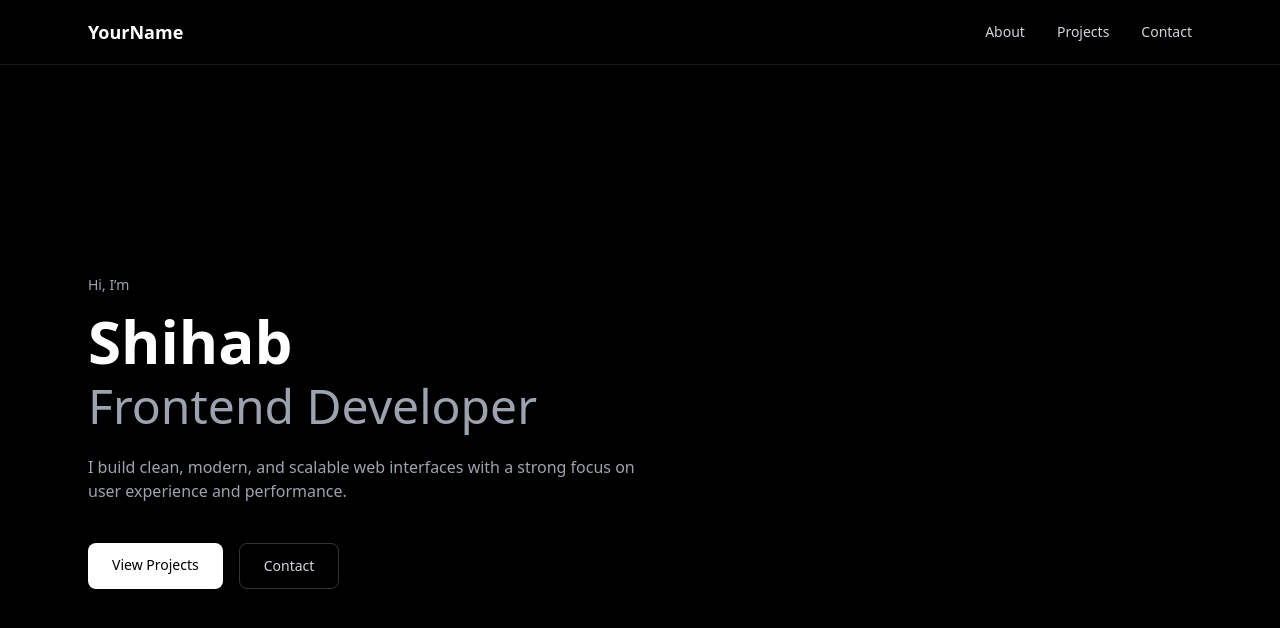
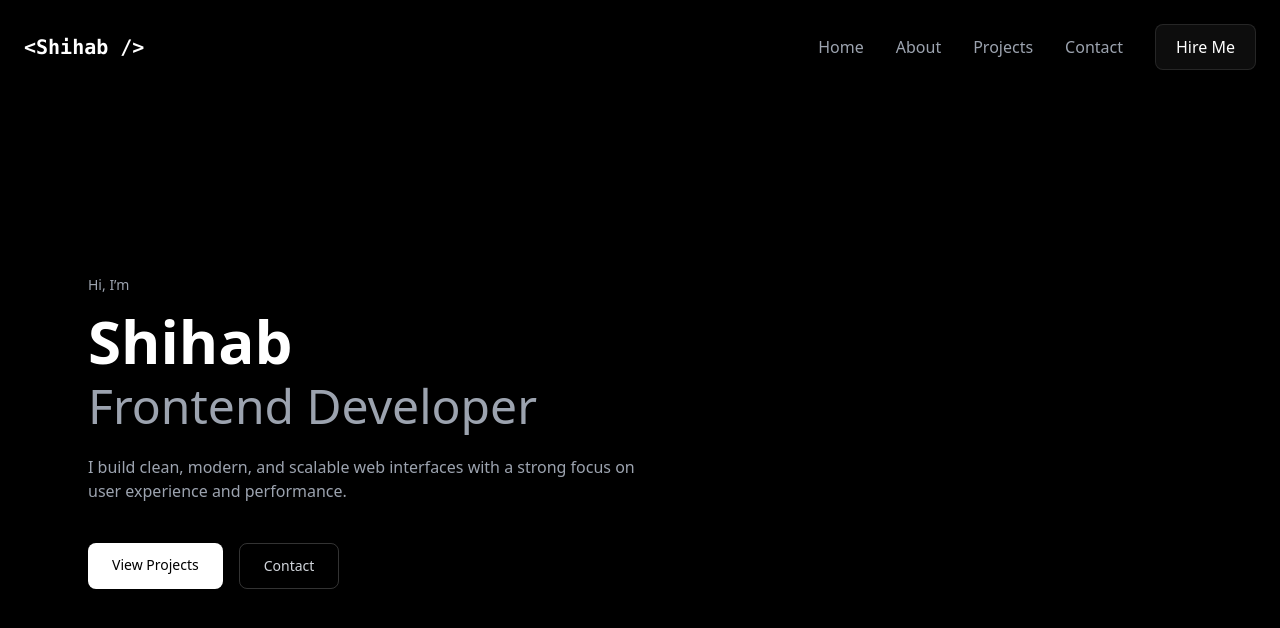
Before and after one commit to rushdv/portfolio, a React (Vite) app: page / in a window 1280 px wide. Shown: the top 628 px of the page. Built offline with nearby package versions, Linux system fonts and the light colour scheme.

Commit message:
feat: Enhance navbar with scroll effects, mobile menu, and improved styling

```diff
--- a/src/components/Navbar.jsx
+++ b/src/components/Navbar.jsx
@@ -1,44 +1,91 @@
-import { useState } from "react"
+import { useState, useEffect } from "react";
+import { Menu, X } from "lucide-react";
 
 export default function Navbar() {
-  const [open, setOpen] = useState(false)
+  const [isOpen, setIsOpen] = useState(false);
+  const [isScrolled, setIsScrolled] = useState(false);
+
+  useEffect(() => {
+    const handleScroll = () => {
+      if (window.scrollY > 0) {
+        setIsScrolled(true);
+      } else {
+        setIsScrolled(false);
+      }
+    };
+
+    window.addEventListener("scroll", handleScroll);
+    return () => window.removeEventListener("scroll", handleScroll);
+  }, []);
 
   return (
-    <header className="fixed top-0 w-full z-50 bg-black/80 backdrop-blur border-b border-white/10">
-      <nav className="max-w-6xl mx-auto px-6 h-16 flex items-center justify-between">
+    <nav
+      className={`fixed top-0 w-full z-50 transition-all duration-300 ${isScrolled
+          ? "bg-black/90 backdrop-blur-md border-b border-white/10 py-4"
+          : "bg-transparent py-6"
+        }`}
+    >
+      <div className="max-w-7xl mx-auto px-6 flex items-center justify-between">
 
-        {/* Logo / Name */}
-        <span className="text-white font-semibold text-lg">
-          YourName
-        </span>
+        {/* Logo */}
+        <a href="#home" className="text-xl font-bold font-mono text-white hover:text-blue-500 transition-colors">
+          &lt;Shihab /&gt;
+        </a>
 
         {/* Desktop Menu */}
-        <ul className="hidden md:flex items-center gap-8 text-sm text-gray-300">
-          <li className="hover:text-white transition cursor-pointer">About</li>
-          <li className="hover:text-white transition cursor-pointer">Projects</li>
-          <li className="hover:text-white transition cursor-pointer">Contact</li>
+        <div className="hidden md:flex items-center gap-8">
+          <ul className="flex gap-8 text-gray-400 font-medium">
+            {["Home", "About", "Projects", "Contact"].map((link) => (
+              <li key={link}>
+                <a
+                  href={`#${link.toLowerCase()}`}
+                  className="hover:text-white transition-colors relative group"
+                >
+                  {link}
+                  <span className="absolute -bottom-1 left-0 w-0 h-0.5 bg-blue-500 transition-all duration-300 group-hover:w-full"></span>
+                </a>
+              </li>
+            ))}
           </ul>
 
+          <a
+            href="#contact"
+            className="px-5 py-2.5 rounded-lg border border-white/10 bg-white/5 text-white hover:bg-blue-600 hover:border-transparent transition-all duration-300 backdrop-blur-sm"
+          >
+            Hire Me
+          </a>
+        </div>
+
         {/* Mobile Menu Button */}
+        <div className="md:hidden z-50">
           <button
-          onClick={() => setOpen(!open)}
-          className="md:hidden text-gray-300 hover:text-white"
+            onClick={() => setIsOpen(!isOpen)}
+            className="text-white focus:outline-none"
           >
-          ☰
+            {isOpen ? <X size={28} /> : <Menu size={28} />}
           </button>
+        </div>
+      </div>
 
-      </nav>
-
-      {/* Mobile Menu */}
-      {open && (
-        <div className="md:hidden bg-black border-t border-white/10">
-          <ul className="flex flex-col px-6 py-4 gap-4 text-gray-300">
-            <li className="hover:text-white">About</li>
-            <li className="hover:text-white">Projects</li>
-            <li className="hover:text-white">Contact</li>
+      {/* Mobile Menu Overlay */}
+      <div
+        className={`fixed inset-0 bg-black z-40 flex flex-col items-center justify-center transition-opacity duration-300 ${isOpen ? "opacity-100 visible" : "opacity-0 invisible pointer-events-none"
+          }`}
+      >
+        <ul className="flex flex-col items-center gap-8 text-2xl text-gray-400">
+          {["Home", "About", "Projects", "Contact"].map((link) => (
+            <li key={link}>
+              <a
+                href={`#${link.toLowerCase()}`}
+                onClick={() => setIsOpen(false)}
+                className="hover:text-white transition-colors"
+              >
+                {link}
+              </a>
+            </li>
+          ))}
         </ul>
       </div>
-      )}
-    </header>
-  )
+    </nav>
+  );
 }
--- a/src/main.jsx
+++ b/src/main.jsx
@@ -1,7 +1,7 @@
 import React from "react"
 import ReactDOM from "react-dom/client"
 import App from "./App"
-import "./index.css"   // 🔴 THIS LINE IS REQUIRED
+import "./index.css"
 
 ReactDOM.createRoot(document.getElementById("root")).render(
   <React.StrictMode>
```
Lines whose indentation alone changed are shown as unchanged.
